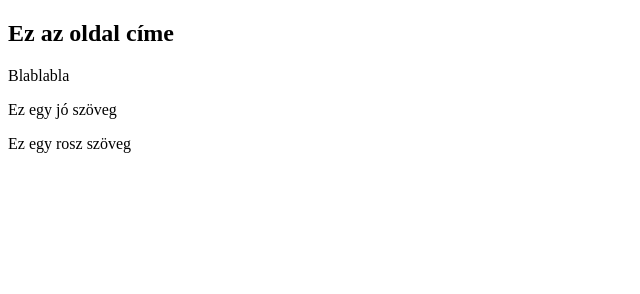
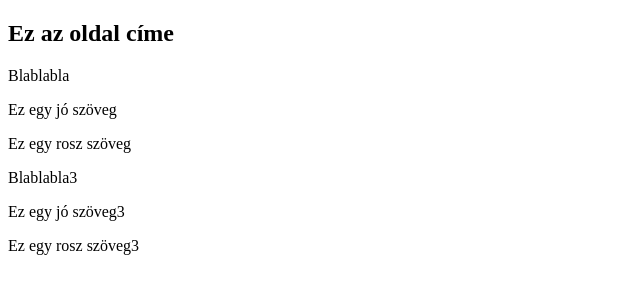
Before and after one commit to SarkadiKristof/10D-proba, a plain HTML site: page index.html in a window 1280 px wide. Shown: the whole page, without its empty margins (0-640 px from the left). Drawn offline with Linux system fonts and the light colour scheme.

Commit message:
fejlesztés 1

```diff
--- a/index.html
+++ b/index.html
@@ -11,5 +11,8 @@
     <p>Blablabla</p>
     <p>Ez egy jó szöveg</p>
     <p>Ez egy rosz szöveg</p>
+    <p>Blablabla3</p>
+    <p>Ez egy jó szöveg3</p>
+    <p>Ez egy rosz szöveg3</p>
 </body>
 </html>
```
